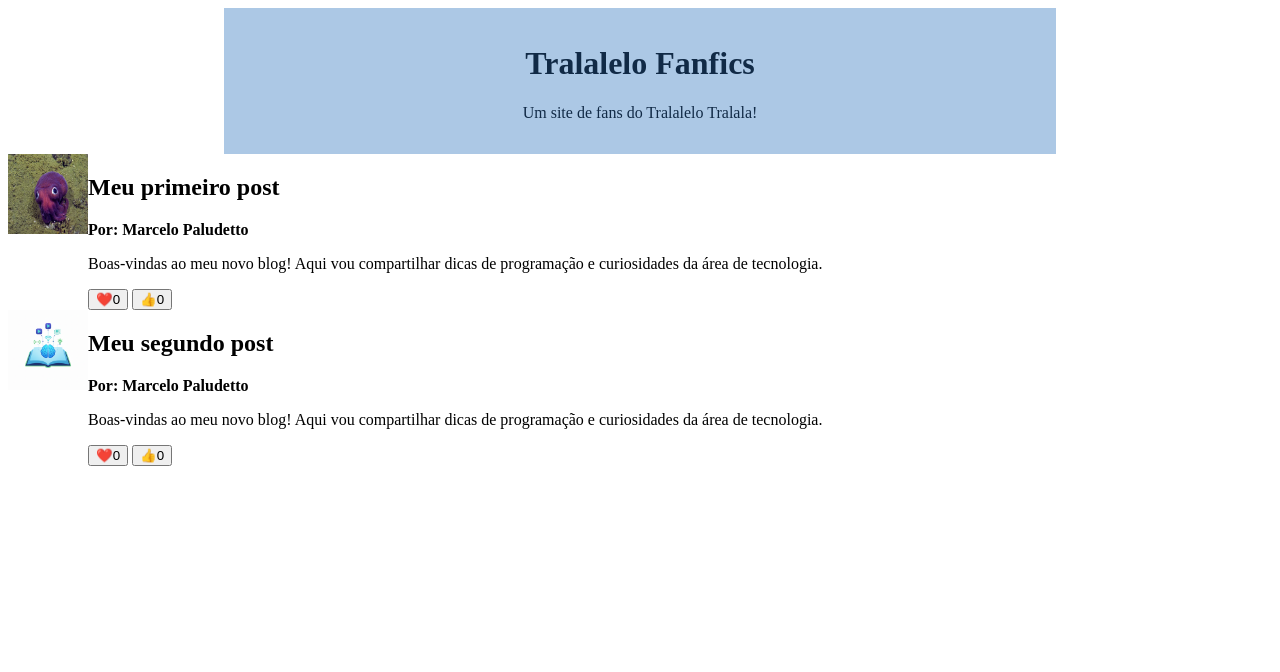
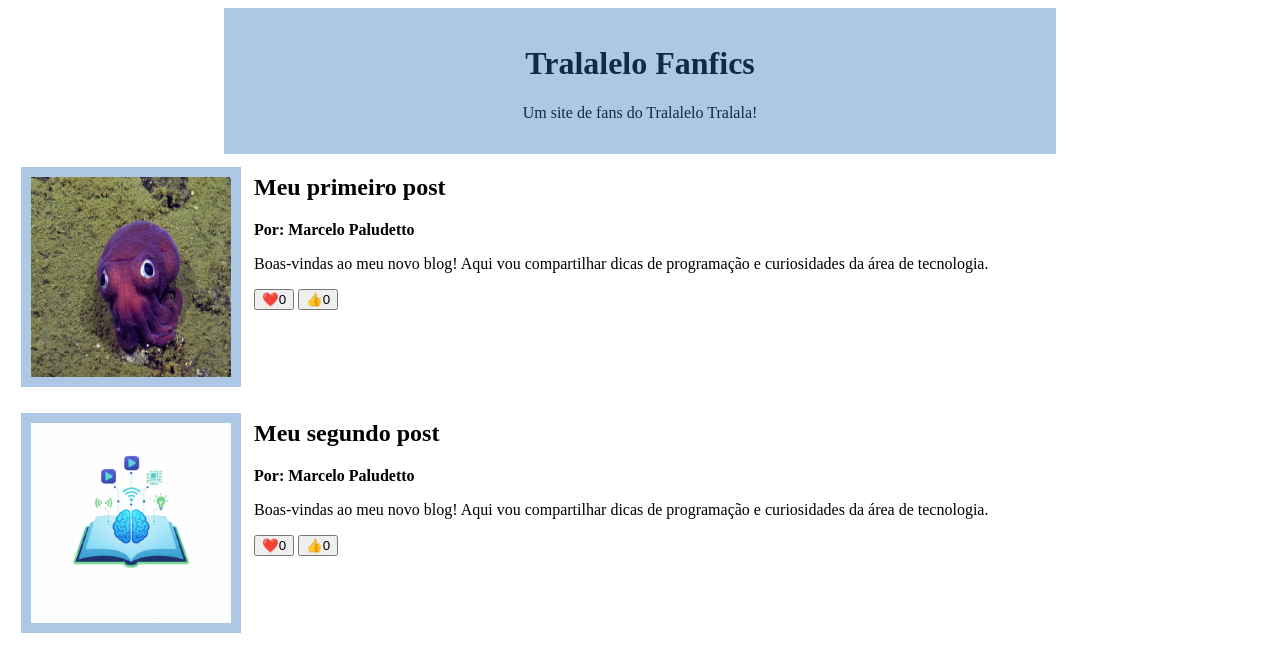
Before and after one commit to LeoCirilo/Site-Big-Tech1, a plain HTML site: page index.html in a window 1280 px wide. Drawn offline with Linux system fonts and the light colour scheme.

Commit message:
borda e imagem

```diff
--- a/index.html
+++ b/index.html
@@ -34,8 +34,12 @@
             }
 
             img {
-                width: 80px;
-                height: 80px;
+                width: 200px;
+                height: 200px;
+                margin: 13px;
+                border-width: 10px;
+                border-style: solid;
+                border-color: #ACC8E5;
             }
 
             .artigo-autor {
```
